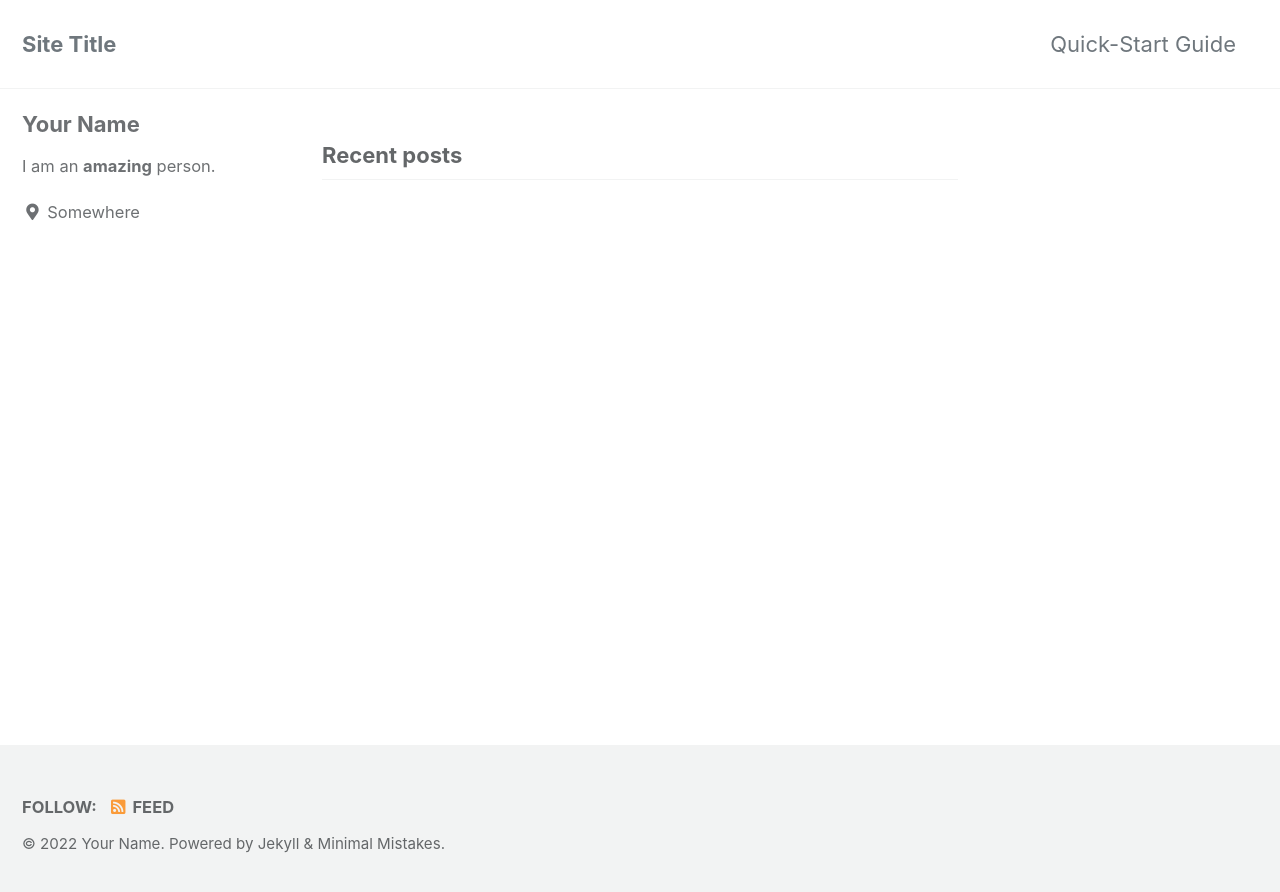
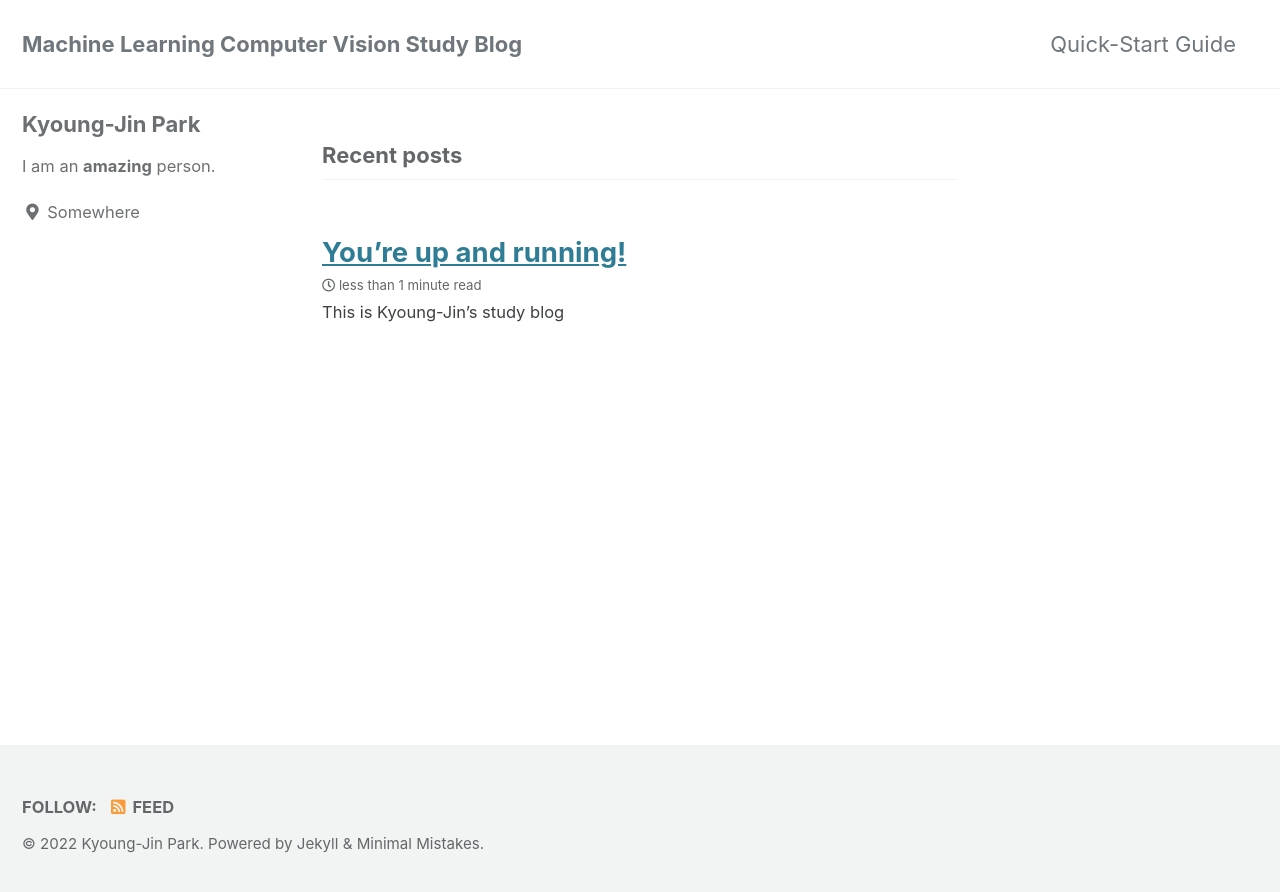
Before and after one commit to pkjin764/pkjin764.github.io, a Jekyll site: the page built from index.html, in a window 1280 px wide. Shown: the top 892 px of the page. Built offline with Jekyll 4.4.1, drawn with Linux system fonts in a browser that asks for light colours; cached includes are drawn as plain includes; the list of posts is cut into pages by our own code.

Commit message:
add first post

```diff
--- a/_config.yml
+++ b/_config.yml
@@ -19,14 +19,14 @@ locale                   : "en-US"
 title                    : "Site Title"
 title_separator          : "-"
 subtitle                 : # site tagline that appears below site title in masthead
-name                     : "Your Name"
-description              : "An amazing website."
-url                      : # the base hostname & protocol for your site e.g. "https://mmistakes.github.io"
+name                     : "Kyoung-Jin Park"
+description              : "Study Blog."
+url                      : "https://pkjin764.github.io"
 baseurl                  : # the subpath of your site, e.g. "/blog"
 repository               : # GitHub username/repo-name e.g. "mmistakes/minimal-mistakes"
 teaser                   : # path of fallback teaser image, e.g. "/assets/images/500x300.png"
 logo                     : # path of logo image to display in the masthead, e.g. "/assets/images/88x88.png"
-masthead_title           : # overrides the website title displayed in the masthead, use " " for no title
+masthead_title           : "Machine Learning Computer Vision Study Blog" # overrides the website title displayed in the masthead, use " " for no title
 # breadcrumbs            : false # true, false (default)
 words_per_minute         : 200
 comments:
@@ -104,7 +104,7 @@ analytics:
 
 # Site Author
 author:
-  name             : "Your Name"
+  name             : "Kyoung-Jin Park"
   avatar           : # path of avatar image, e.g. "/assets/images/bio-photo.jpg"
   bio              : "I am an **amazing** person."
   location         : "Somewhere"
--- /dev/null
+++ b/_posts/2022-06-19-first.md
@@ -0,0 +1,9 @@
+---
+layout: post
+title: You're up and running!
+---
+
+## This is Kyoung-Jin's study blog
+
+### Computer Vision
+### Machine Learning
```
